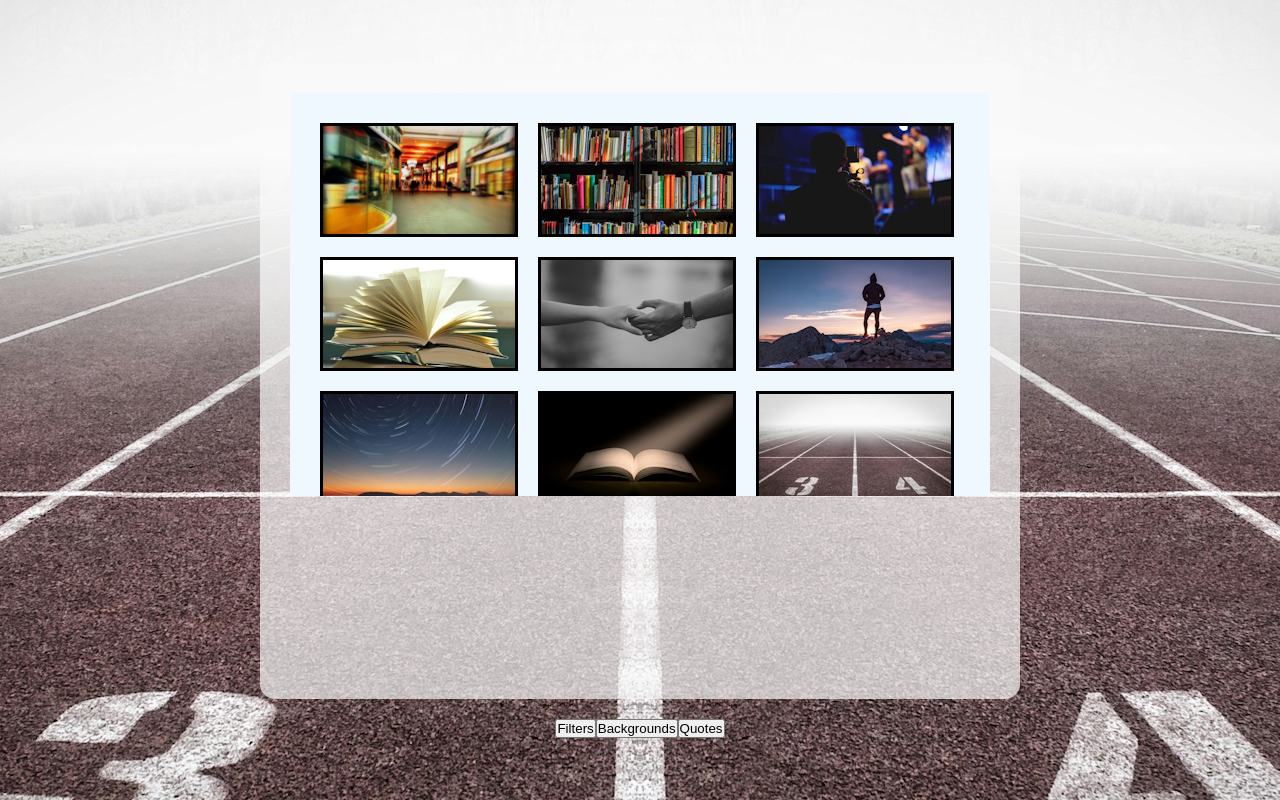
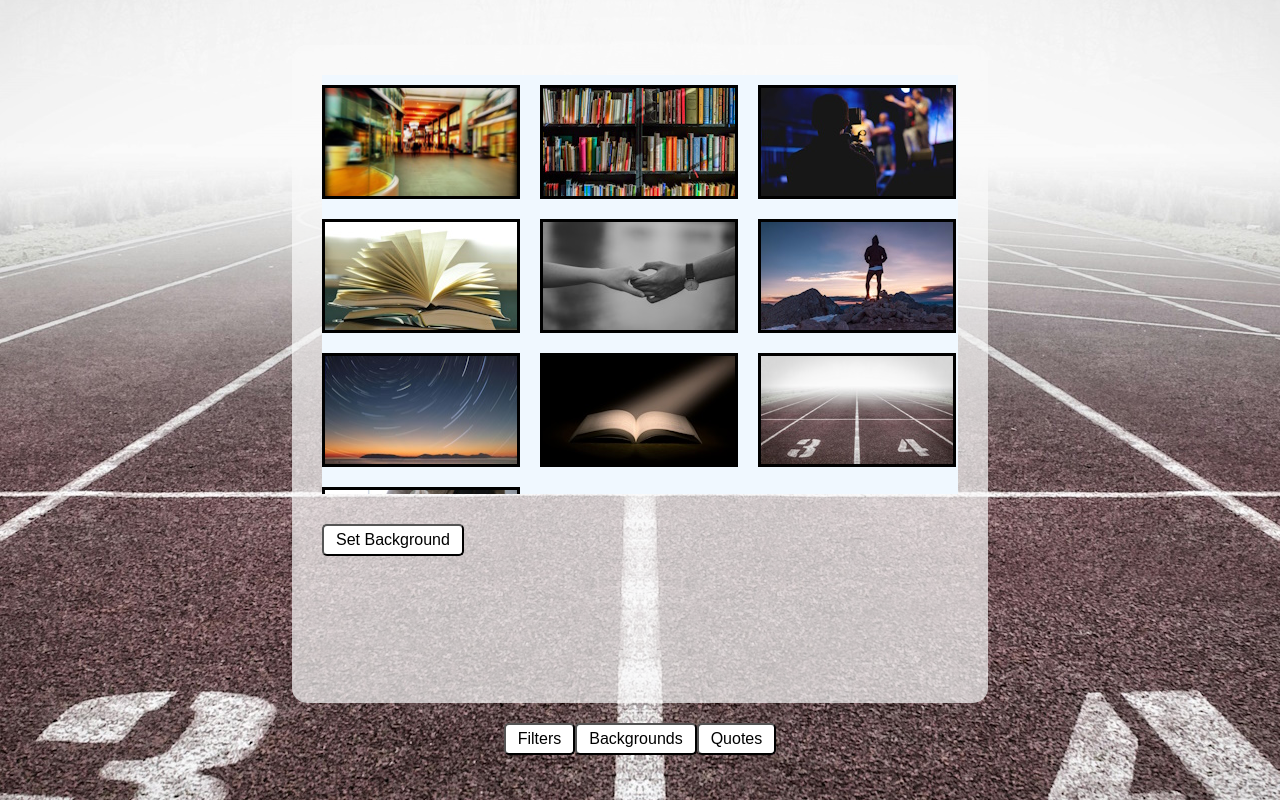
Before and after one commit to Honsie-Pie/Quote-Machine, a React (Vite) app: page / in a window 1280 px wide. Both pictures are taken after a click on the button "Backgrounds". Built offline with nearby package versions, Linux system fonts and the light colour scheme.

Commit message:
Add bg selection button(s).

```diff
--- a/src/App.css
+++ b/src/App.css
@@ -53,6 +53,33 @@ Universal
   gap: 3em;
 }
 
+/*Buttons container*/
+
+.controls{
+  width: 100%;
+  display:flex;
+  flex-direction:row;
+  align-items:center;
+  justify-content:space-between;
+}
+
+/*
+Buttons
+*/
+
+button{
+  background-color: white;
+  border-radius: 5px;
+  height: 2em;
+  padding: 0.2em 0.75em;
+  font-size: 1rem;
+}
+
+button:active{
+  color:white;
+  background-color:black;
+}
+
 /*
 Temp stuff
 */
@@ -68,10 +95,10 @@ Background selection
 
 .bg-select{
   background-color: aliceblue;
-  width: 700px;
+  width: 636px;
   height: 70%;
 
-  padding: 3em 1em 3em 3em;
+  padding: 1em 0 1em 0;
 
   display: flex;
   flex-direction: row;
@@ -82,6 +109,7 @@ Background selection
   overflow-y:scroll;
 
 }
+
 /*BG thumbs*/
 
 .bg-thumb{
--- a/src/App.jsx
+++ b/src/App.jsx
@@ -89,7 +89,7 @@ function App() {
       : phase === PHASES.LOADING
       ? <p>loading</p>
       : phase === PHASES.BACKGROUNDS
-      ? <Backgrounds url={curBg} backgrounds={BGLIST} toggleBackground={toggleBackground}/>
+      ? <Backgrounds url={curBg} backgrounds={BGLIST} toggleBackground={toggleBackground} setPhase={setPhase}/>
       : phase === PHASES.FILTERS
       ? <Filters /> : <p>Error</p>}
       <div className="main-controls">
--- a/src/components/Backgrounds.jsx
+++ b/src/components/Backgrounds.jsx
@@ -1,11 +1,14 @@
 import React from 'react'
 
-export default function Backgrounds({ url, backgrounds, toggleBackground }) {
+export default function Backgrounds({ url, backgrounds, toggleBackground, setPhase }) {
   return (
     <div className="box">
         <div className="bg-select">
             {backgrounds.map((b) => <div className="bg-thumb" key={b.thumb} onClick={()=>toggleBackground(b.url)}><img src={b.thumb} /></div>)}
         </div>
+        <div className="controls">
+            <button onClick={() => setPhase("quote")}>Set Background</button>
+        </div>
     </div>
   )
 }
```
